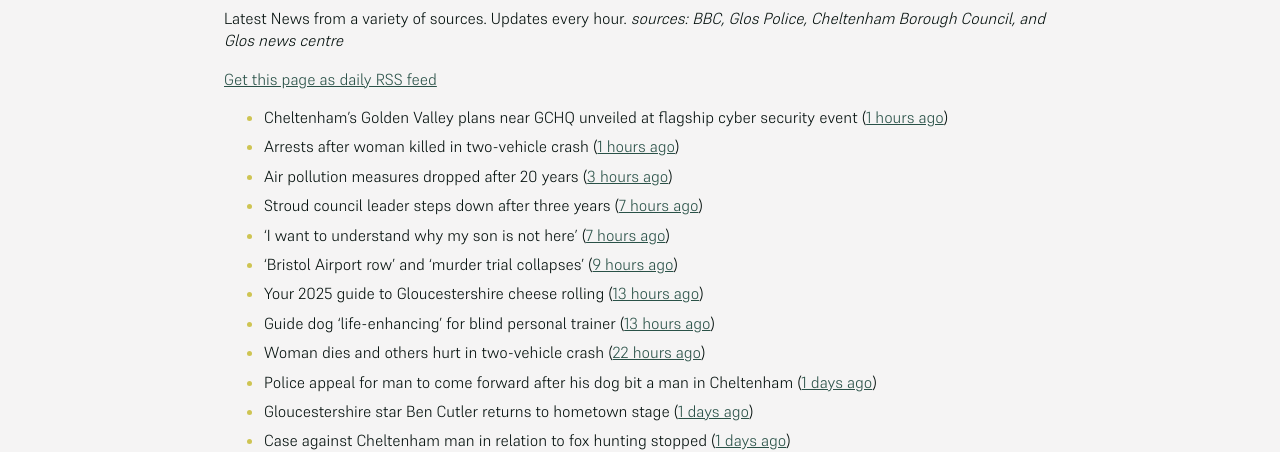
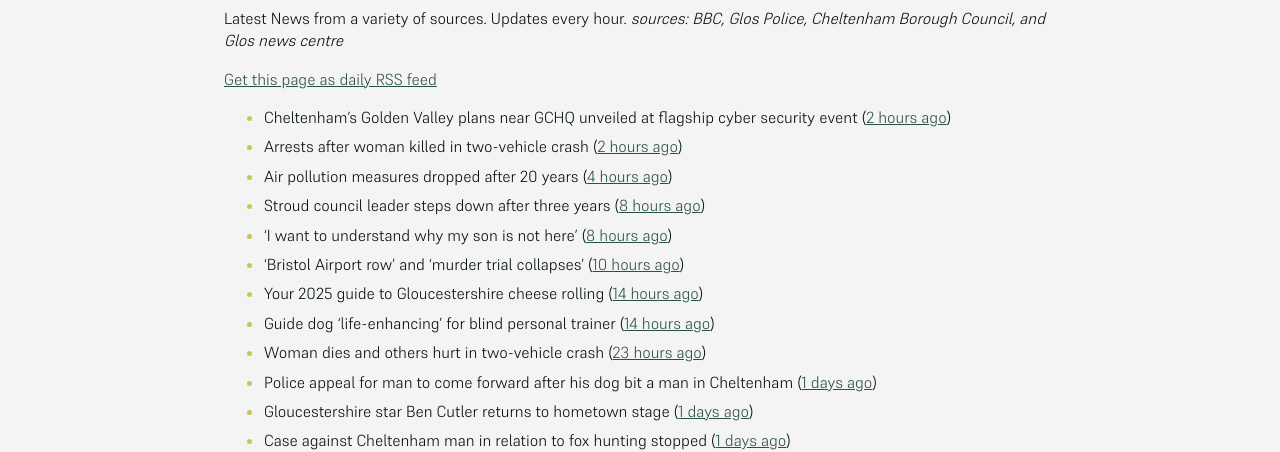
Before and after one commit to mat-0/cheltenham-open-data, a Jekyll site: the page built from _pages/news.md, in a window 1280 px wide. Shown: the part 266-718 px from the top of the page. Built offline with Jekyll 4.4.1, drawn with Linux system fonts in a browser that asks for light colours.

Commit message:
Updated 2025-05-16 19:58:09

```diff
--- a/_pages/news.md
+++ b/_pages/news.md
@@ -12,15 +12,15 @@ _sources: BBC, Glos Police, Cheltenham Borough Council, and Glos news centre_
 [Get this page as daily RSS feed](/daily.rss)
 
 <!-- news_marker starts -->
-- Cheltenham’s Golden Valley plans near GCHQ unveiled at flagship cyber security event ([1 hours ago](https://gloucesternewscentre.co.uk/cheltenhams-golden-valley-plans-near-gchq-unveiled-at-flagship-cyber-security-event/))
-- Arrests after woman killed in two-vehicle crash ([1 hours ago](https://www.bbc.com/news/articles/cz0dl0g9zxjo))
-- Air pollution measures dropped after 20 years ([3 hours ago](https://www.bbc.com/news/articles/c7v7d4091gro))
-- Stroud council leader steps down after three years ([7 hours ago](https://www.bbc.com/news/articles/c9dq58pzel5o))
-- 'I want to understand why my son is not here' ([7 hours ago](https://www.bbc.com/news/articles/c5yk7z7k4dyo))
-- 'Bristol Airport row' and 'murder trial collapses' ([9 hours ago](https://www.bbc.com/news/articles/c93lq257pd5o))
-- Your 2025 guide to Gloucestershire cheese rolling ([13 hours ago](https://www.bbc.com/news/articles/c230jj5m1yro))
-- Guide dog 'life-enhancing' for blind personal trainer ([13 hours ago](https://www.bbc.com/news/articles/cwy3j8evxg2o))
-- Woman dies and others hurt in two-vehicle crash ([22 hours ago](https://www.bbc.com/news/articles/cp3qjdll89jo))
+- Cheltenham’s Golden Valley plans near GCHQ unveiled at flagship cyber security event ([2 hours ago](https://gloucesternewscentre.co.uk/cheltenhams-golden-valley-plans-near-gchq-unveiled-at-flagship-cyber-security-event/))
+- Arrests after woman killed in two-vehicle crash ([2 hours ago](https://www.bbc.com/news/articles/cz0dl0g9zxjo))
+- Air pollution measures dropped after 20 years ([4 hours ago](https://www.bbc.com/news/articles/c7v7d4091gro))
+- Stroud council leader steps down after three years ([8 hours ago](https://www.bbc.com/news/articles/c9dq58pzel5o))
+- 'I want to understand why my son is not here' ([8 hours ago](https://www.bbc.com/news/articles/c5yk7z7k4dyo))
+- 'Bristol Airport row' and 'murder trial collapses' ([10 hours ago](https://www.bbc.com/news/articles/c93lq257pd5o))
+- Your 2025 guide to Gloucestershire cheese rolling ([14 hours ago](https://www.bbc.com/news/articles/c230jj5m1yro))
+- Guide dog 'life-enhancing' for blind personal trainer ([14 hours ago](https://www.bbc.com/news/articles/cwy3j8evxg2o))
+- Woman dies and others hurt in two-vehicle crash ([23 hours ago](https://www.bbc.com/news/articles/cp3qjdll89jo))
 - Police appeal for man to come forward after his dog bit a man in Cheltenham ([1 days ago](https://gloucesternewscentre.co.uk/police-appeal-for-man-to-come-forward-after-his-dog-bit-a-man-in-cheltenham/))
 - Gloucestershire star Ben Cutler returns to hometown stage ([1 days ago](https://gloucesternewscentre.co.uk/gloucestershire-star-ben-cutler-returns-to-hometown-stage/))
 - Case against Cheltenham man in relation to fox hunting stopped ([1 days ago](https://gloucesternewscentre.co.uk/case-against-cheltenham-man-in-relation-to-fox-hunting-stopped/))
```
Also changed, not shown: _data/flood.json (+5 -48 lines), index.md (+5 -5 lines).
